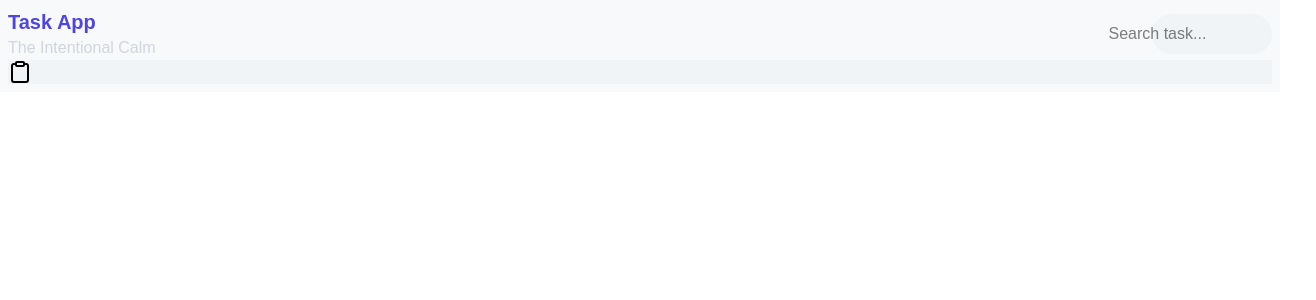
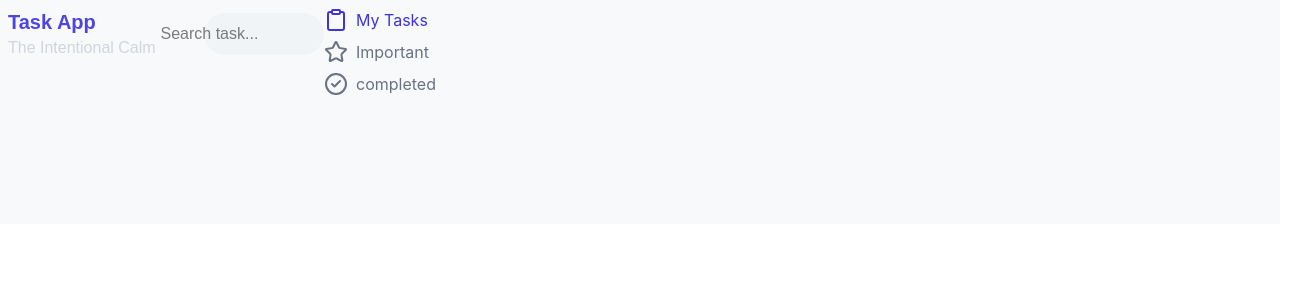
Before and after one commit to Chama-Musonda/Task-App, a React (Vite) app in the folder task-app/: page / in a window 1280 px wide. Shown: the top 300 px of the page, 1316 px wide, since content can reach past the window. Built offline with nearby package versions, Linux system fonts and the light colour scheme.

Commit message:
Add sidebar

```diff
--- a/task-app/src/components/Layout.tsx
+++ b/task-app/src/components/Layout.tsx
@@ -1,11 +1,18 @@
 import Header from "./Header"
 import SideBar from "./SideBar"
 
-const Layout = () => {
+interface LayoutComponentProps {
+  children: React.ReactNode;
+}
+
+const Layout = ({ children }: LayoutComponentProps) => {
   return (
-    <div>
+    <div className="grid grid-cols-4 grid-rows-4">
       <Header />
       <SideBar />
+      <div className="col-span-3 row-span-3">
+        {children}
+      </div>
     </div>
   )
 }
--- a/task-app/src/components/SideBar.tsx
+++ b/task-app/src/components/SideBar.tsx
@@ -1,10 +1,21 @@
-import { Clipboard } from "lucide-react"
+import { Clipboard, Star, CheckCircle2Icon } from "lucide-react"
 
 const SideBar = () => {
   return (
-    <div className="bg-surface-low">
-      <span>
-        <Clipboard />
+    <div className="flex flex-col text-gray-500 row-span-4 col-span-1">
+      <span className="flex mb-2 text-primary-dim">
+        <Clipboard className="mr-2"/>
+        <a href="#"><span className="hidden sm:block">My Tasks</span></a>
+      </span>
+
+      <span className="flex mb-2">
+        <Star className="mr-2"/>
+        <a href="#"><span className="hidden sm:block">Important</span></a>
+      </span>
+
+      <span className="flex">
+        <CheckCircle2Icon className="mr-2"/>
+        <a href="#"><span className="hidden sm:block">completed</span></a>
       </span>
     </div>
   )
```
